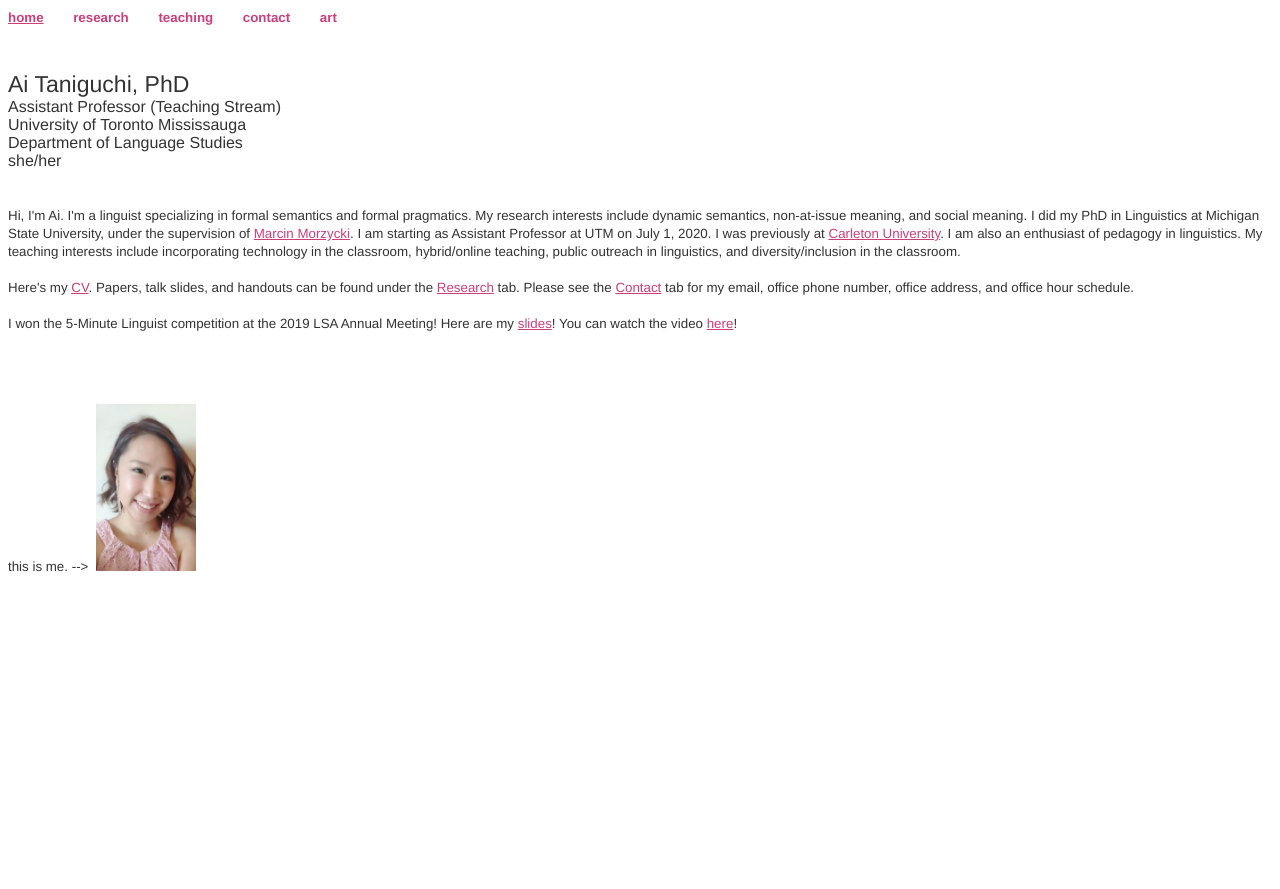
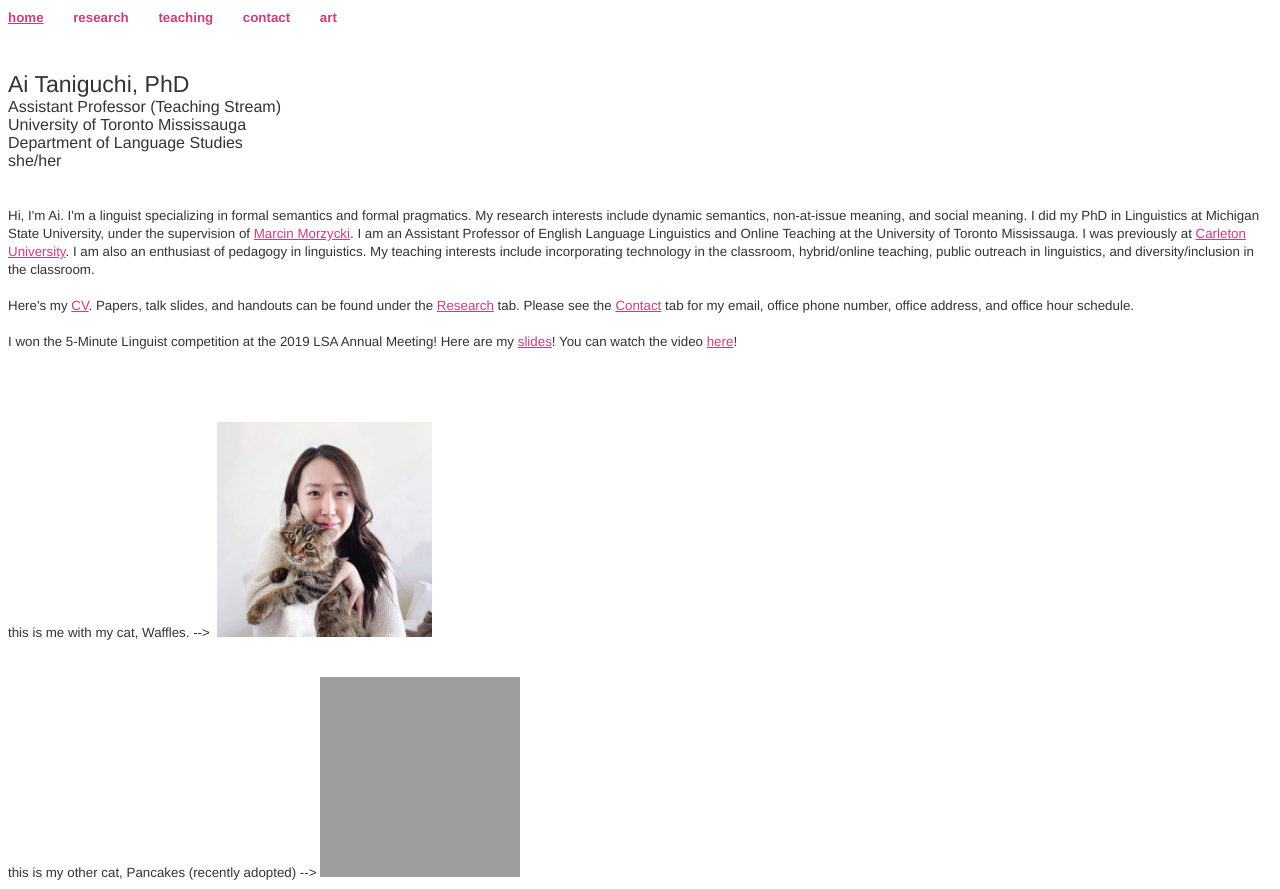
Before and after one commit to aitaniguchi/aitaniguchi.github.io, a plain HTML site: page index.html in a window 1280 px wide. Before the commit the page ends 800 px from the top, so only its background shows below. Drawn offline with Linux system fonts and the light colour scheme; grey boxes are pictures that could not be loaded.

Commit message:
picture update

```diff
--- a/index.html
+++ b/index.html
@@ -1,5 +1,6 @@
 <!DOCTYPE html PUBLIC "-//W3C//DTD HTML 4.01//EN" "http://www.w3.org/TR/html4/strict.dtd">
 <html><head>
+
 
 
 
@@ -32,7 +33,7 @@ she/her</span><span style="color: rgb(51, 51, 51); font-family: Helvetica,Arial,
 <small style="font-family: Helvetica,Arial,sans-serif;"><span style="color: rgb(51, 51, 51);"><br>
 Hi, I'm Ai. I'm a linguist specializing in formal semantics and formal
 pragmatics. My research interests include dynamic semantics,
-non-at-issue meaning, and social meaning. </span>I did my PhD in Linguistics at Michigan State University, under the supervision of <a style="color: rgb(204, 62, 121);" href="https://msu.edu/%7Emorzycki/" target="_blank">Marcin Morzycki</a>. I am starting as Assistant Professor at UTM on July 1, 2020. </small><small style="font-family: Helvetica,Arial,sans-serif;"><span style="color: rgb(51, 51, 51);">I was previously at <a href="https://carleton.ca/slals/linguistics/" target="_blank">Carleton University</a>.
+non-at-issue meaning, and social meaning. </span>I did my PhD in Linguistics at Michigan State University, under the supervision of <a style="color: rgb(204, 62, 121);" href="https://msu.edu/%7Emorzycki/" target="_blank">Marcin Morzycki</a>. I am an Assistant Professor of English Language Linguistics and Online Teaching at the University of Toronto Mississauga. </small><small style="font-family: Helvetica,Arial,sans-serif;"><span style="color: rgb(51, 51, 51);">I was previously at <a href="https://carleton.ca/slals/linguistics/" target="_blank">Carleton University</a>.
 I am also an enthusiast of pedagogy in linguistics. My teaching
 interests include incorporating technology in the classroom,
 hybrid/online teaching, public outreach in linguistics, and
@@ -47,7 +48,10 @@ I won the 5-Minute Linguist competition at the 2019 LSA Annual Meeting! Here are
 <br>
 <br>
 <br style="color: rgb(51, 51, 51);">
-<span style="color: rgb(204, 62, 121);"><span style="color: rgb(51, 51, 51);">this is me. --&gt;</span>&nbsp;</span>  <img style="width: 100px; height: 167px;" alt="taniguchi-profile" src="profile2018.jpg"></small><br style="font-family: Helvetica,Arial,sans-serif;">
+<span style="color: rgb(204, 62, 121);"><span style="color: rgb(51, 51, 51);">this is me with my cat, Waffles. --&gt;</span>&nbsp;</span> <img style="width: 215px; height: 215px;" alt="waffles" src="waffles.JPG"></small><br>
+<br>
+<br>
+<small style="font-family: Helvetica,Arial,sans-serif;"><span style="color: rgb(204, 62, 121);"><span style="color: rgb(51, 51, 51);">this is my other cat, Pancakes (recently adopted) --&gt; <img style="width: 200px; height: 200px;" alt="pancakes" src="pancakes.JPG"></span></span></small><br style="font-family: Helvetica,Arial,sans-serif;">
 
 
 </body></html>
```
Also changed, not shown: waffles.JPG (added), 1 other file.
